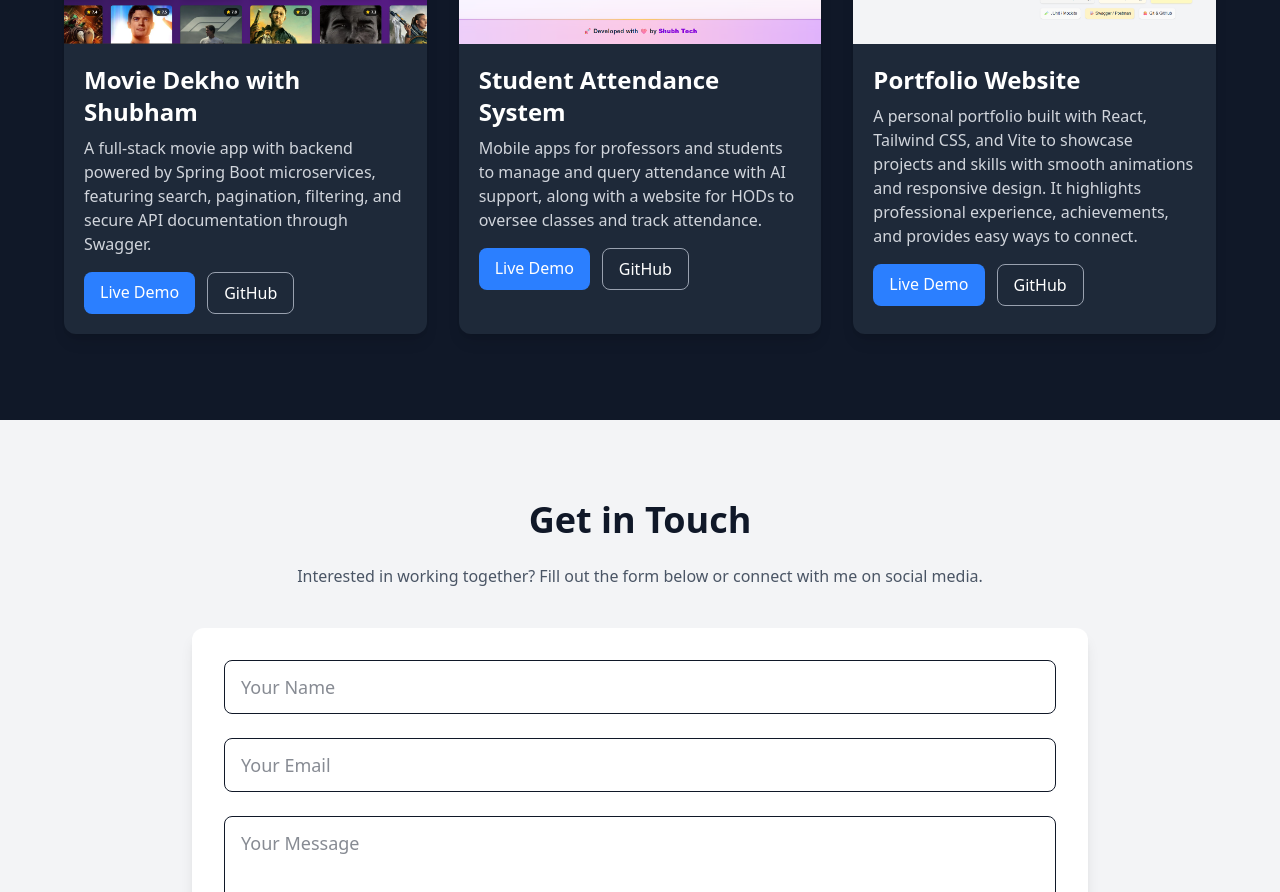
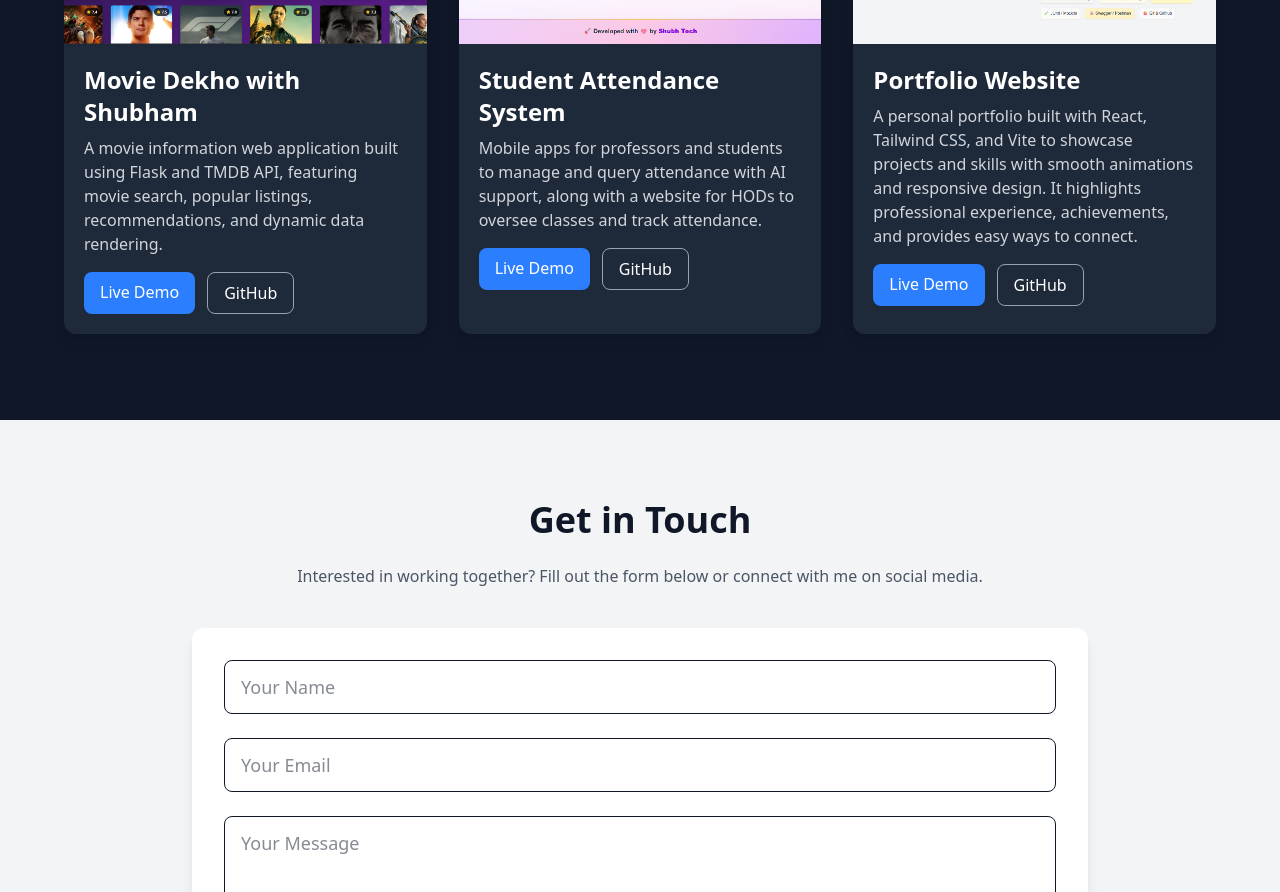
Before and after one commit to SinghShubhamkumarkrishnadev/contact-us-portfolio, a React (Vite) app: page / in a window 1280 px wide. Shown: the part 1980-2872 px from the top of the page. Built offline with nearby package versions, Linux system fonts and the light colour scheme.

Commit message:
Update Projects.jsx

```diff
--- a/src/components/Projects.jsx
+++ b/src/components/Projects.jsx
@@ -2,12 +2,12 @@ import { motion } from "framer-motion";
 
 const projects = [
   {
-    title: "Movie Dekho with Shubham",
-    description: "A full-stack movie app with backend powered by Spring Boot microservices, featuring search, pagination, filtering, and secure API documentation through Swagger.",
-    img: "movieDekho.png",
-    demo: "https://movie-dekho-with-shubham.vercel.app/",
-    github: "https://github.com/SinghShubhamkumarkrishnadev/MovieDekho-With-Shubham",
-  },
+  title: "Movie Dekho with Shubham",
+  description: "A movie information web application built using Flask and TMDB API, featuring movie search, popular listings, recommendations, and dynamic data rendering.",
+  img: "movieDekho.png",
+  demo: "https://movie-dekho-with-shubham.vercel.app/",
+  github: "https://github.com/SinghShubhamkumarkrishnadev/MovieDekho-With-Shubham",
+},
   {
     title: "Student Attendance System",
     description: "Mobile apps for professors and students to manage and query attendance with AI support, along with a website for HODs to oversee classes and track attendance.",
```
